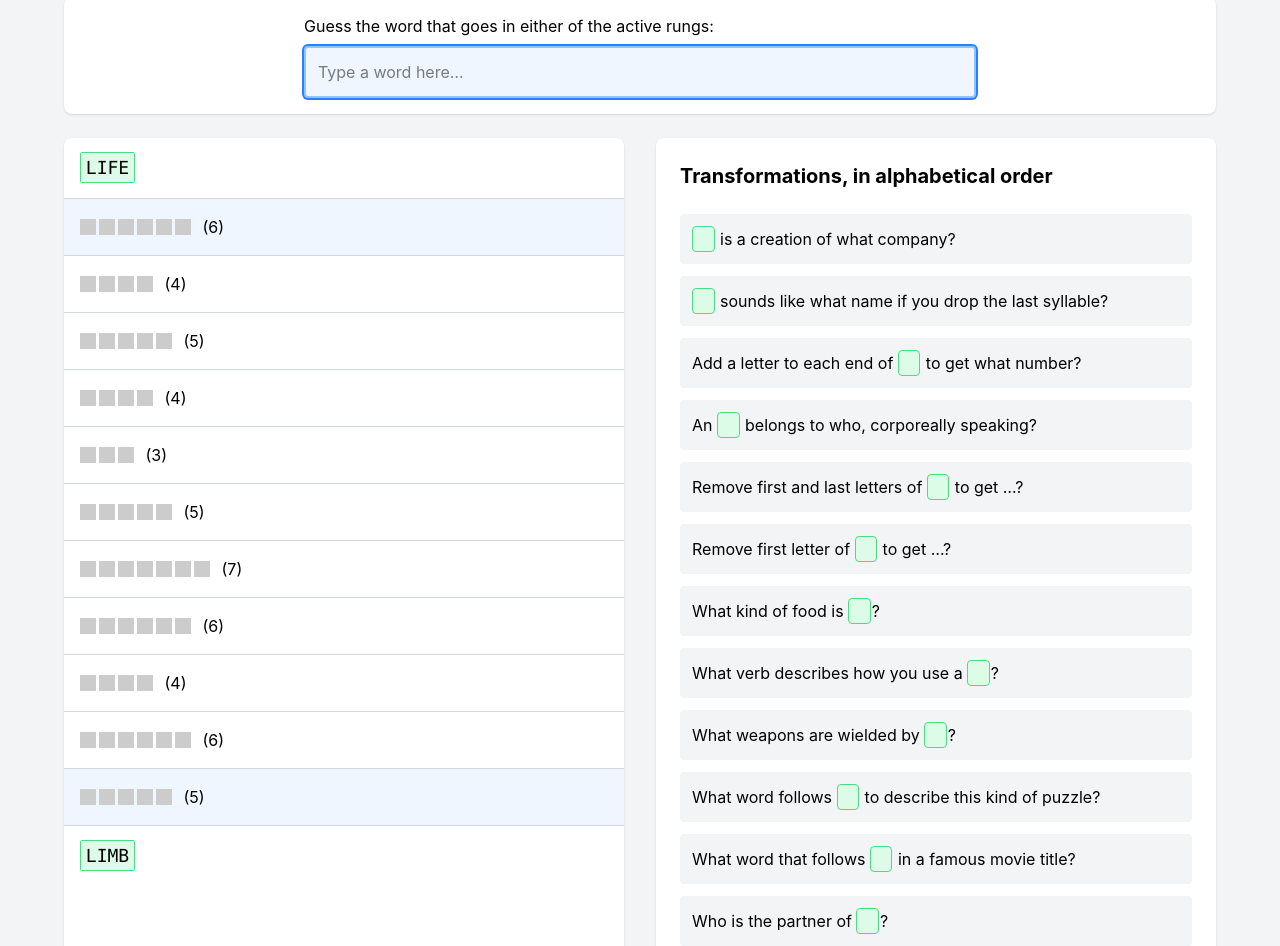
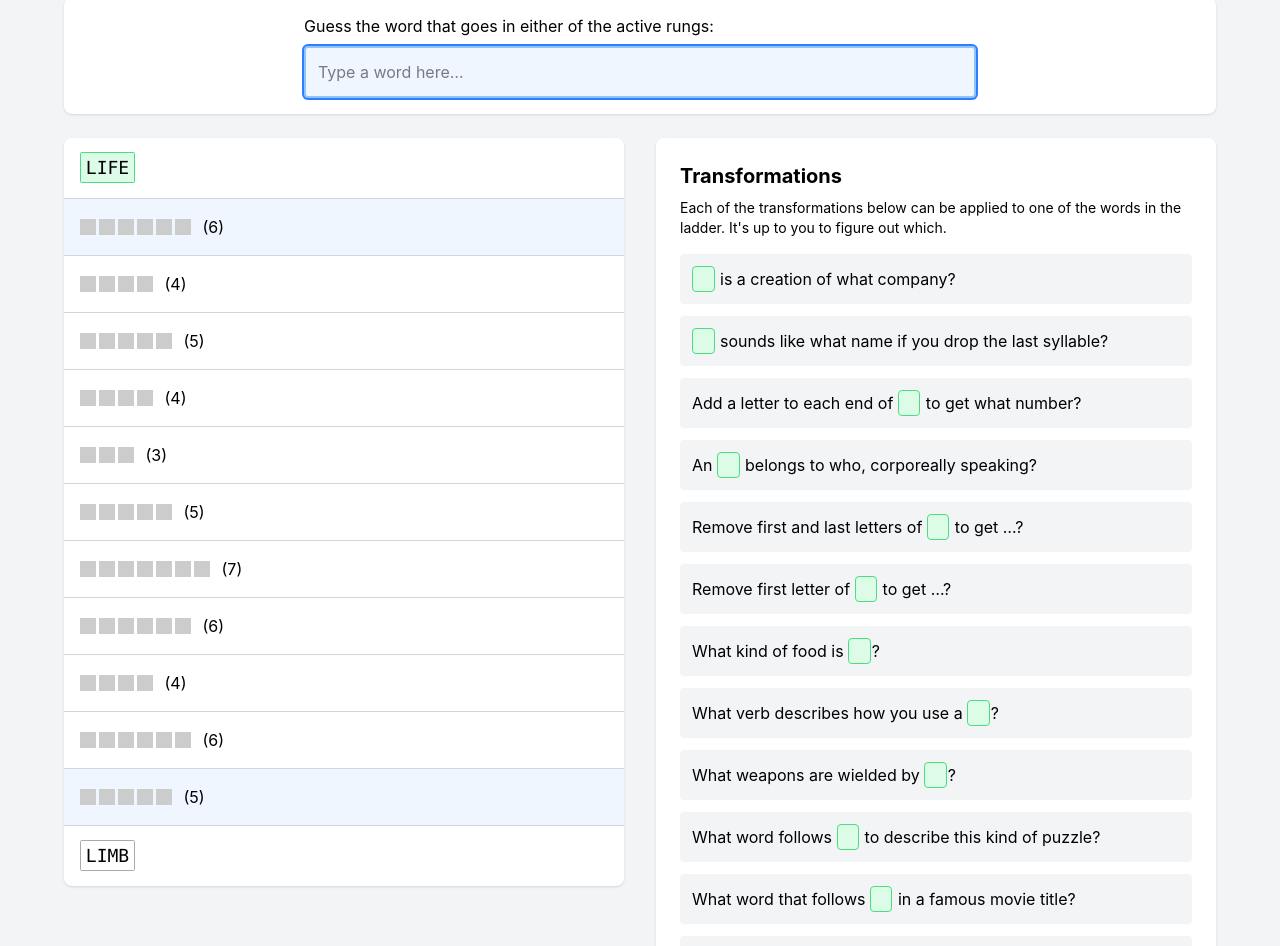
Before and after one commit to santheo/raddle, a SvelteKit app: page / in a window 1280 px wide. Shown: the part 98-1044 px from the top of the page. Built offline with nearby package versions, Linux system fonts and the light colour scheme.

Commit message:
Clean up DOM and styling of last word

```diff
--- a/src/routes/+page.svelte
+++ b/src/routes/+page.svelte
@@ -172,13 +172,12 @@ function handleInput(event) {
     <!-- Main grid -->
     <div class="grid grid-cols-1 md:grid-cols-2 gap-8">
       <!-- Left side: Ladder -->
+      <div>
       <div class="bg-white rounded-lg shadow">
         <div class="divide-y divide-gray-300">
           {#each ladder as rung, index}
-            <div class="p-4 {(rung.isNext ? 'bg-blue-50' : '')}">
-              <div class="{rung.isClueShown ? "clue-shown" : ""}">
+            <div class="p-4" class:bg-blue-50={rung.isNext} class:clue-shown={rung.isClueShown}>
               {#if rung.isRevealed}
-                  <span class="">
                 {#if rung.isClueShown}
                   <span class="text-m text-gray-600">
                     {rung.transformation.split('^')[0]}
@@ -186,9 +185,8 @@ function handleInput(event) {
                     {rung.transformation.split('^')[1]}
                   </span>
                 {:else}
-                      <span class="font-mono text-lg revealed-word">{rung.word}</span>
+                  <span class="font-mono text-lg {index === ladder.length - 1 ? 'final-word' : 'revealed-word'}">{rung.word}</span>
                 {/if}
-                  </span>
               {:else}
                 <span class="">
                   {#each rung.word.split(' ') as word, i}
@@ -204,14 +202,15 @@ function handleInput(event) {
                 </span>
               {/if}
             </div>
+          {/each}
         </div>
-          {/each}
         </div>
       </div>
 
       <!-- Right side: Clues -->
       <div class="bg-white rounded-lg shadow p-6">
-        <h2 class="text-xl font-bold mb-6">Transformations, in alphabetical order</h2>
+        <h2 class="text-xl font-bold mb-2">Transformations</h2>
+        <p class="mb-4 text-sm">Each of the transformations below can be applied to one of the words in the ladder. It's up to you to figure out which.</p>
         <div class="space-y-3 mb-8">
           {#each clues as clue}
             <div class="p-3 rounded bg-gray-100 {clue.isUsed ? 'line-through text-gray-400' : ''}">
@@ -268,4 +267,13 @@ function handleInput(event) {
     border-radius: 0.1rem;
     padding: 0.25rem .3rem;
   }
+
+  :global(.final-word) {
+    color: #000;
+    font-weight: 500;
+    background-color: #fff;
+    border: 1px solid #aaa;
+    border-radius: 0.1rem;
+    padding: 0.25rem .3rem;
+  }
 </style>
```
Lines whose indentation alone changed are shown as unchanged.
